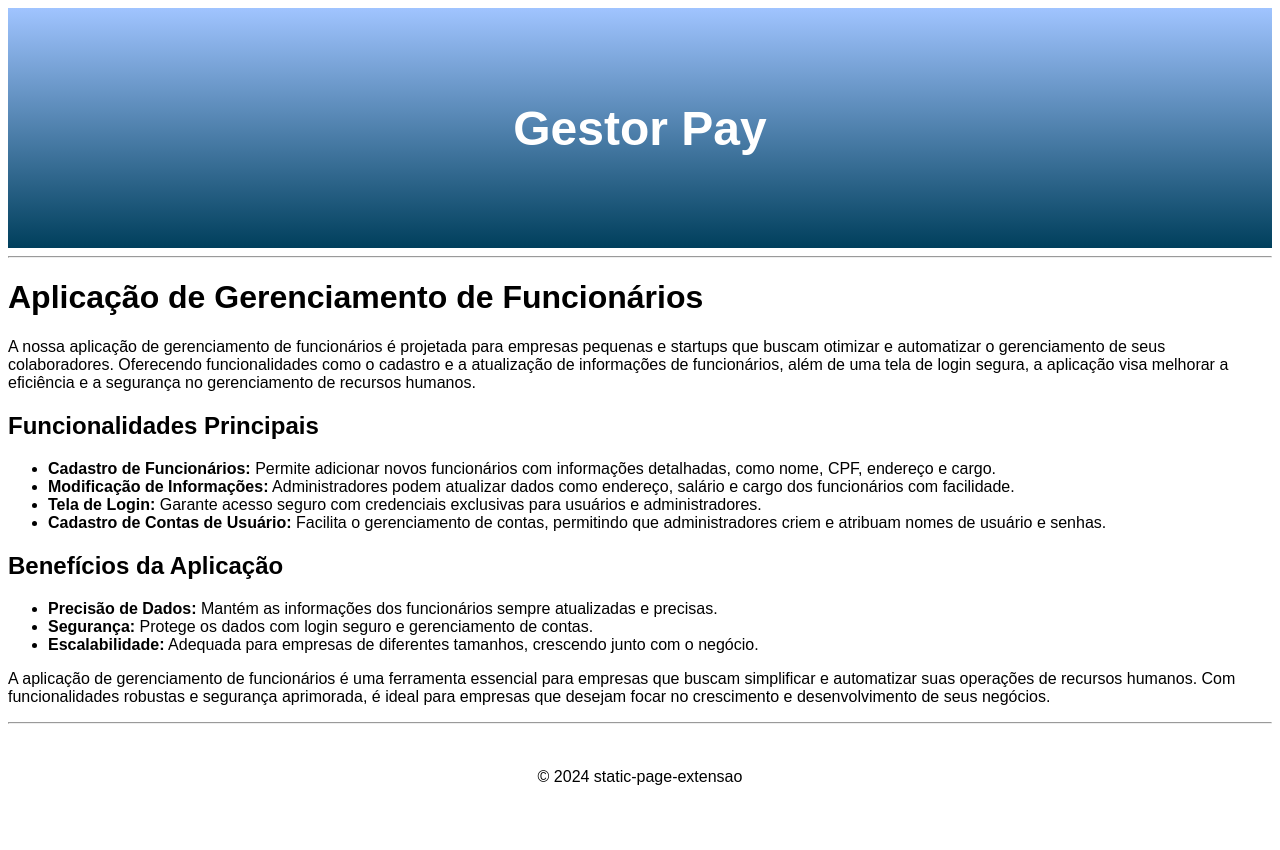
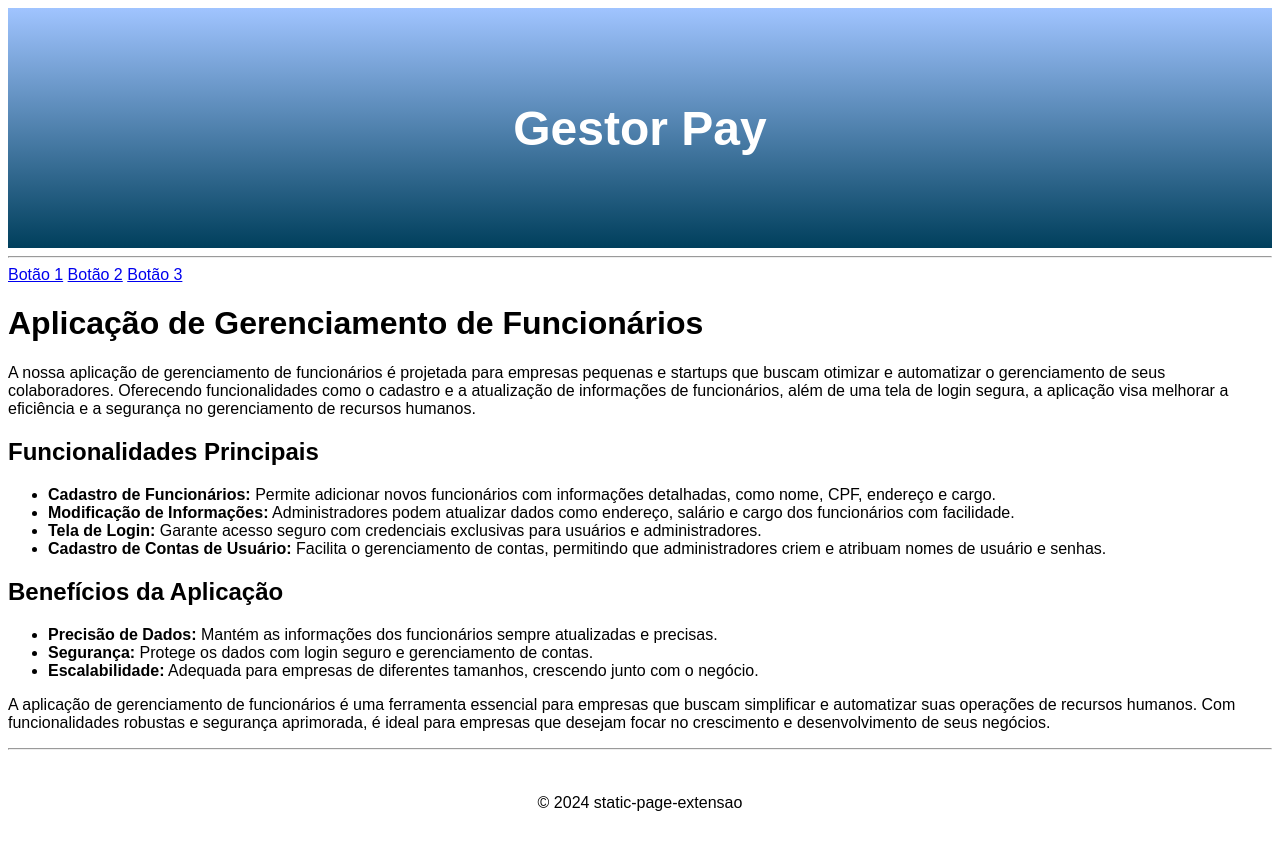
Before and after one commit to rubensrocha9/static-page-extensao, a Jekyll site: the page built from index.md, in a window 1280 px wide. Shown: the top 850 px of the page. Built offline with Jekyll 4.4.1, drawn with Linux system fonts in a browser that asks for light colours; our own code applies the rules of GitHub Pages for plain Markdown files.

Commit message:
Update index.md

```diff
--- a/index.md
+++ b/index.md
@@ -13,6 +13,12 @@ linkblog: [Blog](https://sites.google.com/view/gestorpay/p%C3%A1gina-inicial)
 linkvideo: [Vídeo](https://www.youtube.com/watch?v=7sjUcldVww0&embeds_referring_euri=https%3A%2F%2Fsites.google.com%2F&source_ve_path=Mjg2NjY)
 ---
 ---
+
+<div class="button-container">
+  <a href="#link1" class="btn">Botão 1</a>
+  <a href="#link2" class="btn">Botão 2</a>
+  <a href="#link3" class="btn">Botão 3</a>
+</div>
 
 # Aplicação de Gerenciamento de Funcionários
 
```
